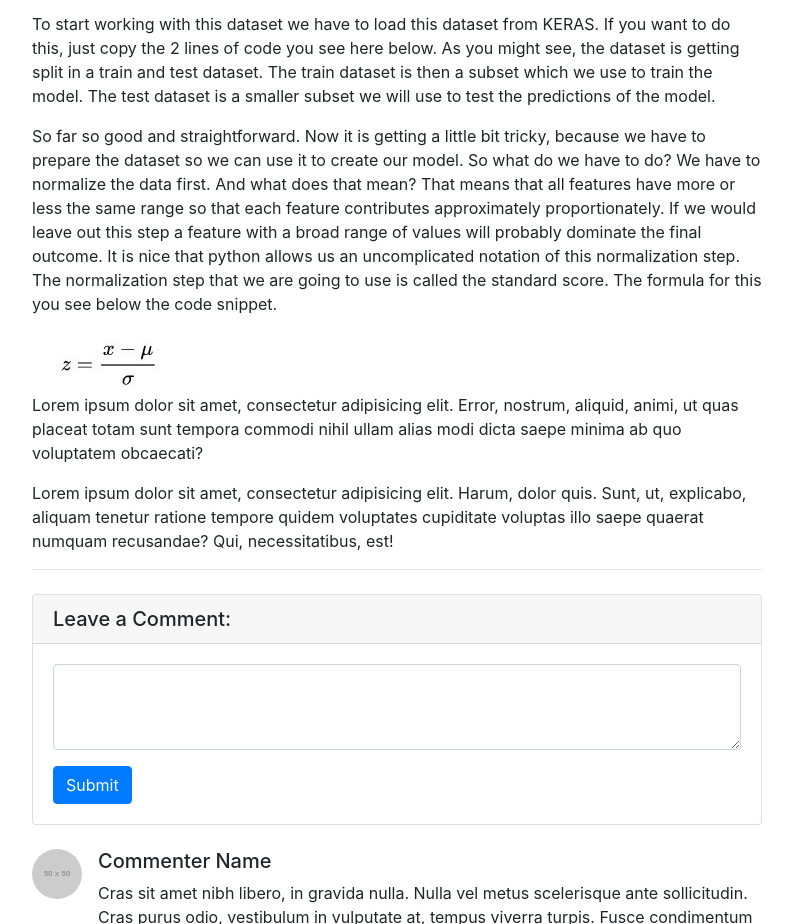
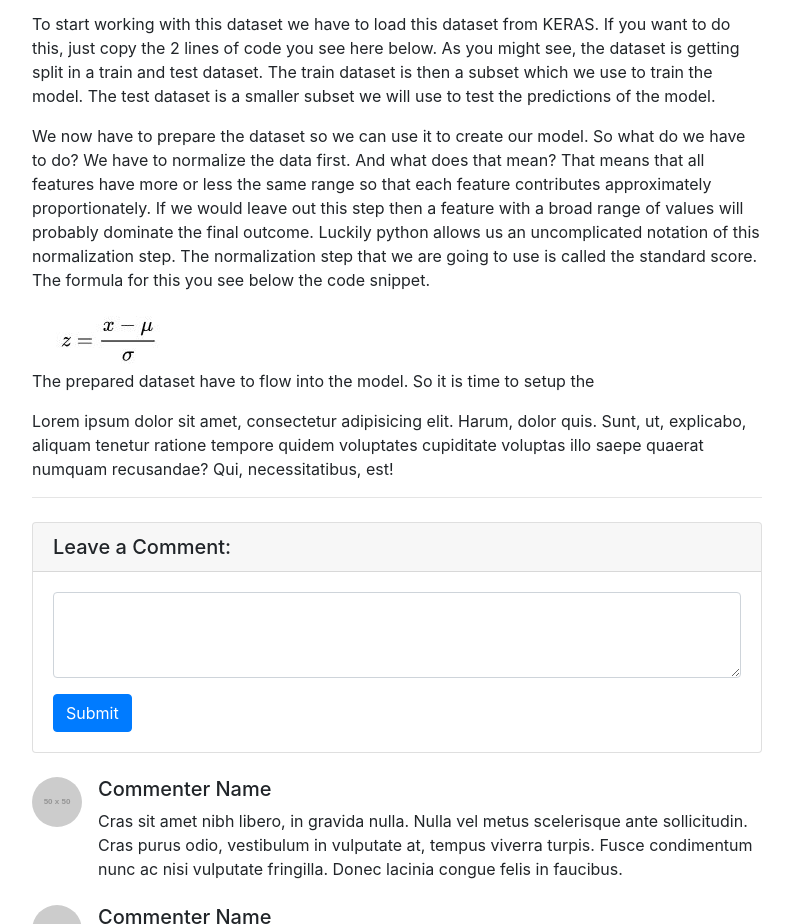
Before and after one commit to nrozeboom/nrozeboom.github.io, a website: page blog-post.html in a window 1280 px wide. Shown: the part 780-1704 px from the top of the page, without its empty margins (53-846 px from the left). Drawn offline with Linux system fonts and the light colour scheme; placeholder pictures from the web are drawn by us.

Commit message:
Small update

```diff
--- a/blog-post.html
+++ b/blog-post.html
@@ -120,7 +120,7 @@
 
           <script src="https://gist.github.com/nrozeboom/5744a57778f0d7a13497947046eac6f8.js"></script>
 
-          <p>So far so good and straightforward. Now it is getting a little bit tricky, because we have to prepare the dataset so we can use it to create our model. So what do we have to do? We have to normalize the data first. And what does that mean? That means that all features have more or less the same range so that each feature contributes approximately proportionately. If we would leave out this step a feature with a broad range of values will probably dominate the final outcome. It is nice that python allows us an uncomplicated notation of this normalization step. The normalization step that we are going to use is called the standard score. The formula for this you see below the code snippet. </p>
+          <p>We now have to prepare the dataset so we can use it to create our model. So what do we have to do? We have to normalize the data first. And what does that mean? That means that all features have more or less the same range so that each feature contributes approximately proportionately. If we would leave out this step then a feature with a broad range of values will probably dominate the final outcome. Luckily python allows us an uncomplicated notation of this normalization step. The normalization step that we are going to use is called the standard score. The formula for this you see below the code snippet. </p>
 
           <script src="https://gist.github.com/nrozeboom/d98df1fa1af8511fc7f3edb47e4a4a47.js"></script>
           <a href="https://en.wikipedia.org/wiki/Standard_score">
@@ -134,7 +134,9 @@
             </footer>
           </blockquote-->
 
-          <p>Lorem ipsum dolor sit amet, consectetur adipisicing elit. Error, nostrum, aliquid, animi, ut quas placeat totam sunt tempora commodi nihil ullam alias modi dicta saepe minima ab quo voluptatem obcaecati?</p>
+          <p>The prepared dataset have to flow into the model. So it is time to setup the </p>
+
+          <script src="https://gist.github.com/nrozeboom/b9c746f2bf766b9364c92efe022abf2b.js"></script>
 
           <p>Lorem ipsum dolor sit amet, consectetur adipisicing elit. Harum, dolor quis. Sunt, ut, explicabo, aliquam tenetur ratione tempore quidem voluptates cupiditate voluptas illo saepe quaerat numquam recusandae? Qui, necessitatibus, est!</p>
 
```
